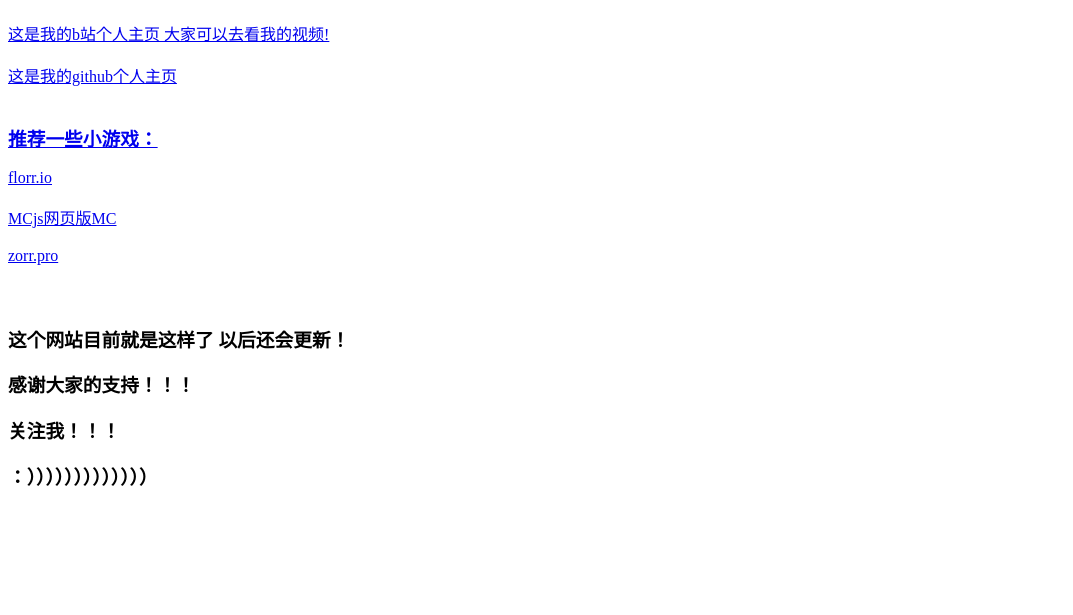
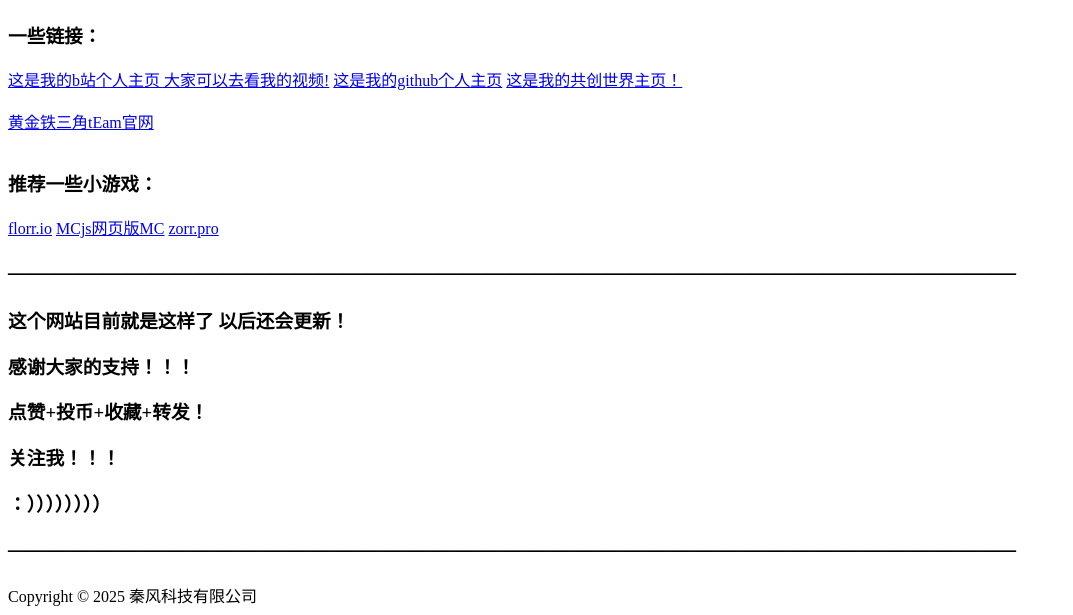
Before and after one commit to MC-qingfeng/mc-qingfeng.github.io, a plain HTML site: page index.html in a window 1280 px wide. Shown: the part 296-911 px from the top of the page, without its empty margins (0-1073 px from the left). Before the commit the page ends 804 px from the top, so only its background shows below. Drawn offline with Linux system fonts and the light colour scheme.

Commit message:
Add files via upload

```diff
--- a/index.html
+++ b/index.html
@@ -5,26 +5,34 @@
     <meta http-equiv="X-UA-Compatible" content="IE=edge">
     <meta name="viewport" content="width=device-width, initial-scale=1.0">
     <title>秦风的网站</title>
+    <link rel="icon" href="PixPin_2025-09-21_16-37-57.png" type="image/x-icon">
 </head>
 <body>
     <img src="./1.png.png" alt="">
     <br><br>
+    <header>
     <h1><strong>欢迎来到我的网站！！！</strong></h1>
+    </header>
+    <main>
+    <h3>一些链接：</h3>
     <a href="https://space.bilibili.com/1989199422">这是我的b站个人主页 大家可以去看我的视频!</a>
-    <br><br>
     <a href="https://github.com/MC-qingfeng">这是我的github个人主页</a>
-    <br><br>
-    <a href="https://www.ccw.site/student/645ee0cf126f576fd30f3a67">
+    <a href="https://www.ccw.site/student/645ee0cf126f576fd30f3a67">这是我的共创世界主页！</a>
+    <br></br>
+    <a href="https://mc-qingfeng.github.io/GITteam..github.io/">黄金铁三角tEam官网</a>
+    <br></br>
     <h3>推荐一些小游戏：</h3>
     <a href="https://florr.io/">florr.io</a>
-    <br><br>
     <a href="https://www.mc.js.cool/">MCjs网页版MC</a>
-    <br><br>
     <a href="https://zorr.pro/">zorr.pro</a>
-    <h3>&nbsp;</h3>
+    <h2>——————————————————————————————————————————</h2>
     <h3>这个网站目前就是这样了 以后还会更新！</h3>
     <h3>感谢大家的支持！！！</h3>
+    <h3>点赞+投币+收藏+转发！</h3>
     <h3>关注我！！！</h3>
-    <h3>：）））））））））））））</h3>
+    <h3>：））））））））</h3>
+    </main>
+    <h2>——————————————————————————————————————————</h2>
+    <footer>Copyright © 2025 秦风科技有限公司</footer>
 </body>
 </html>
```
Also changed, not shown: PixPin_2025-09-21_16-37-57.png (added).
